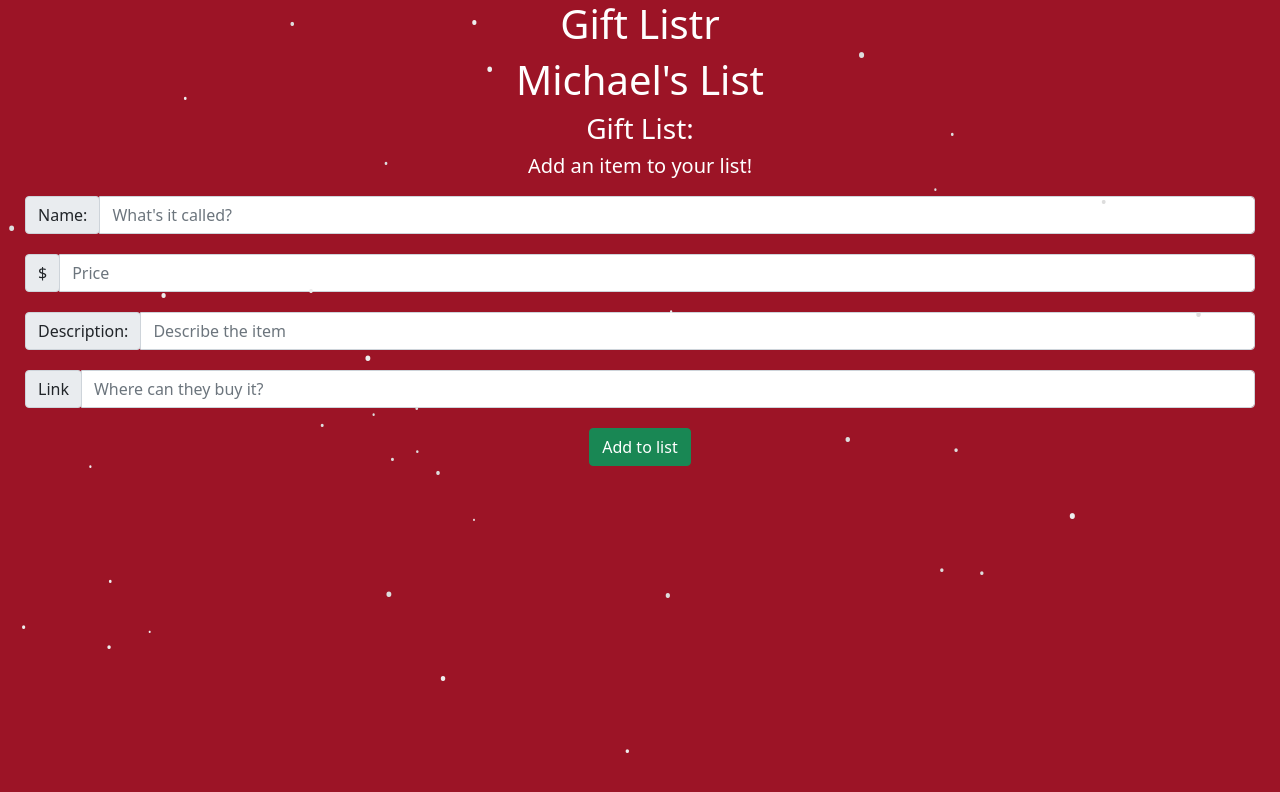
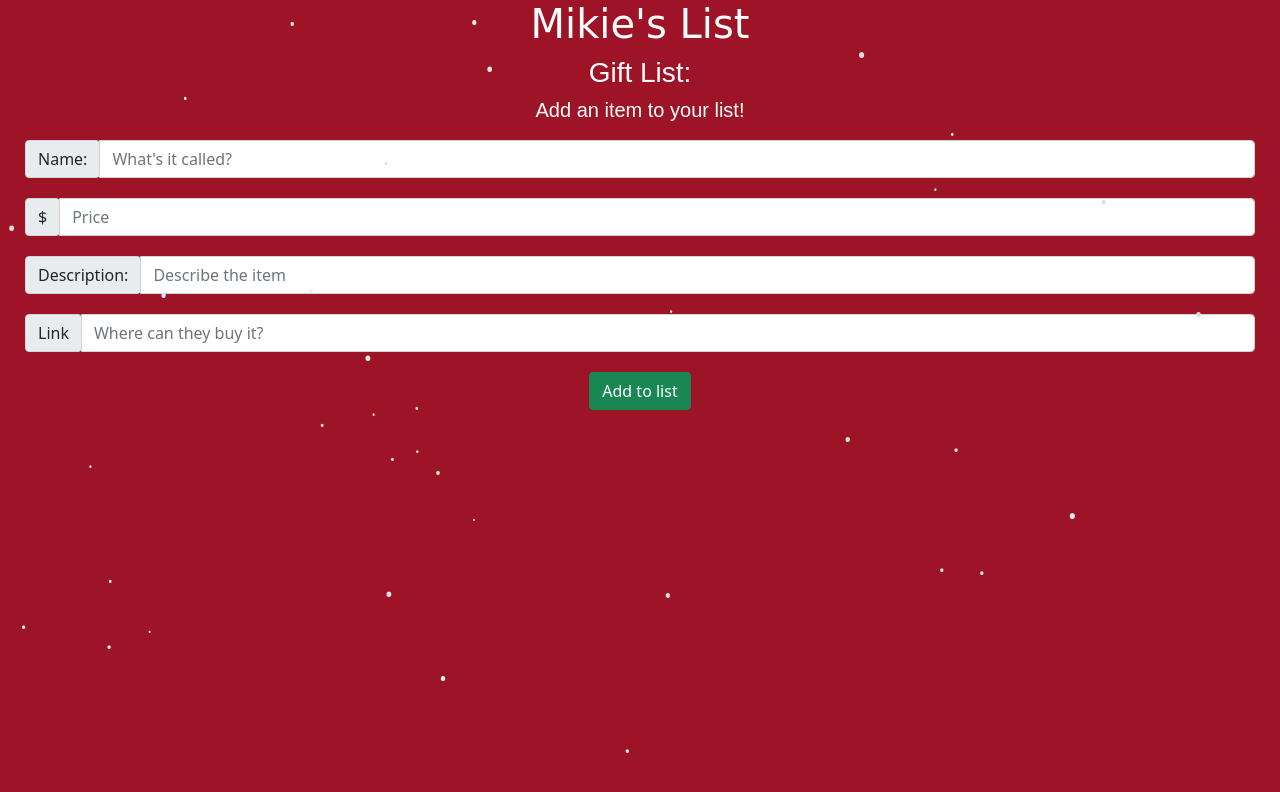
Before and after one commit to tironam/christmaslistr, a website: page public/index.html in a window 1280 px wide. Drawn offline with nearby package versions, Linux system fonts and the light colour scheme; no server answers.

Commit message:
changed fonts

```diff
--- a/public/index.html
+++ b/public/index.html
@@ -12,8 +12,7 @@
 </head>
 <body>
 
-    <h1>Gift Listr</h1>
-    <h1>Michael's List</h1>
+    <h1>Mikie's List</h1>
 
     <h3>Gift List:</h3>
     <div id="giftList" class="giftList d-flex justify-content-center">
--- a/public/style.css
+++ b/public/style.css
@@ -7,6 +7,15 @@ body {
 h1, h3, h5 {
     color: white;
     text-align: center;
+}
+
+h1 {
+    font-family: cursive;
+    margin-top: 20px;
+}
+
+h3, h5 {
+    font-family: sans-serif;
 }
 
 .input-group {
```
Also changed, not shown: 1 other file.
